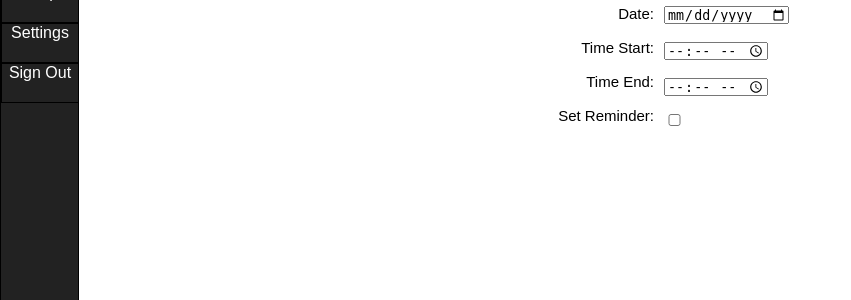
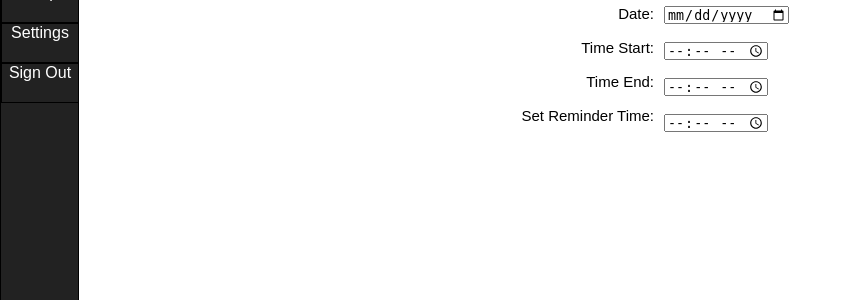
Before and after one commit to ArturoGirona/CanvasCal, a Flask app: page /addEvent in a window 1280 px wide. Shown: the part 198-498 px from the top of the page, without its empty margins (0-851 px from the left). Run offline with Flask 2, Linux system fonts and the light colour scheme.

Commit message:
set reminder time edit

```diff
--- a/app/templates/AddEvents.html
+++ b/app/templates/AddEvents.html
@@ -35,7 +35,7 @@
 					<br>
 					<p class="settingsP">Time End:</p>
 					<br>
-					<p class="settingsP">Set Reminder:</p>
+					<p class="settingsP">Set Reminder Time:</p>
 					<br>
 					</div>
 
@@ -49,7 +49,7 @@
 					<br>
 					<input type="time" class="settingsInput" id="setTimeEnd">
 					<br>
-					<input type="checkbox" class="settingsInput" id="setReminder">
+					<input type="time" class="settingsInput" id="setReminderTime">
 					<br>
 					</div>
 				</div>
```
